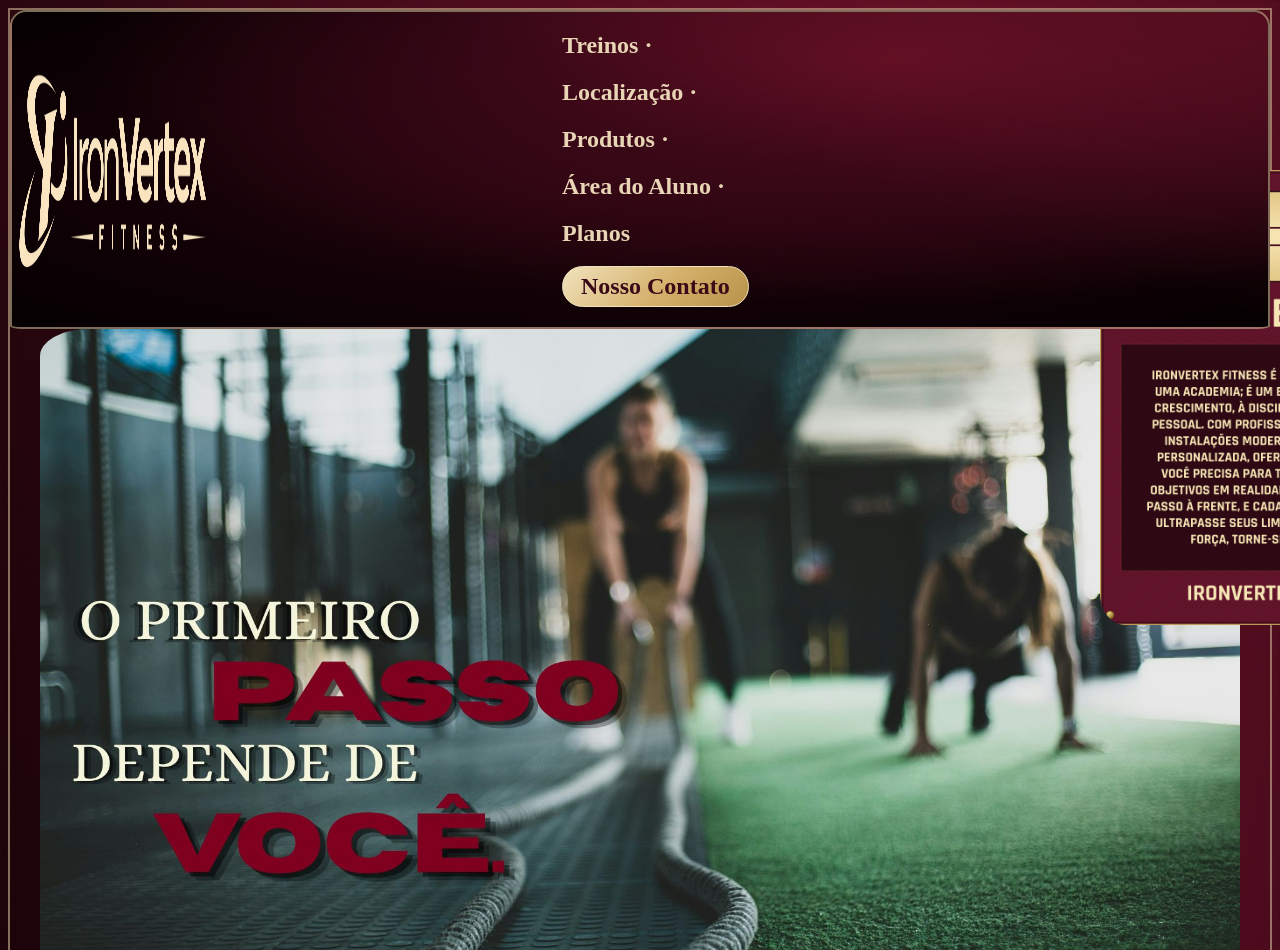
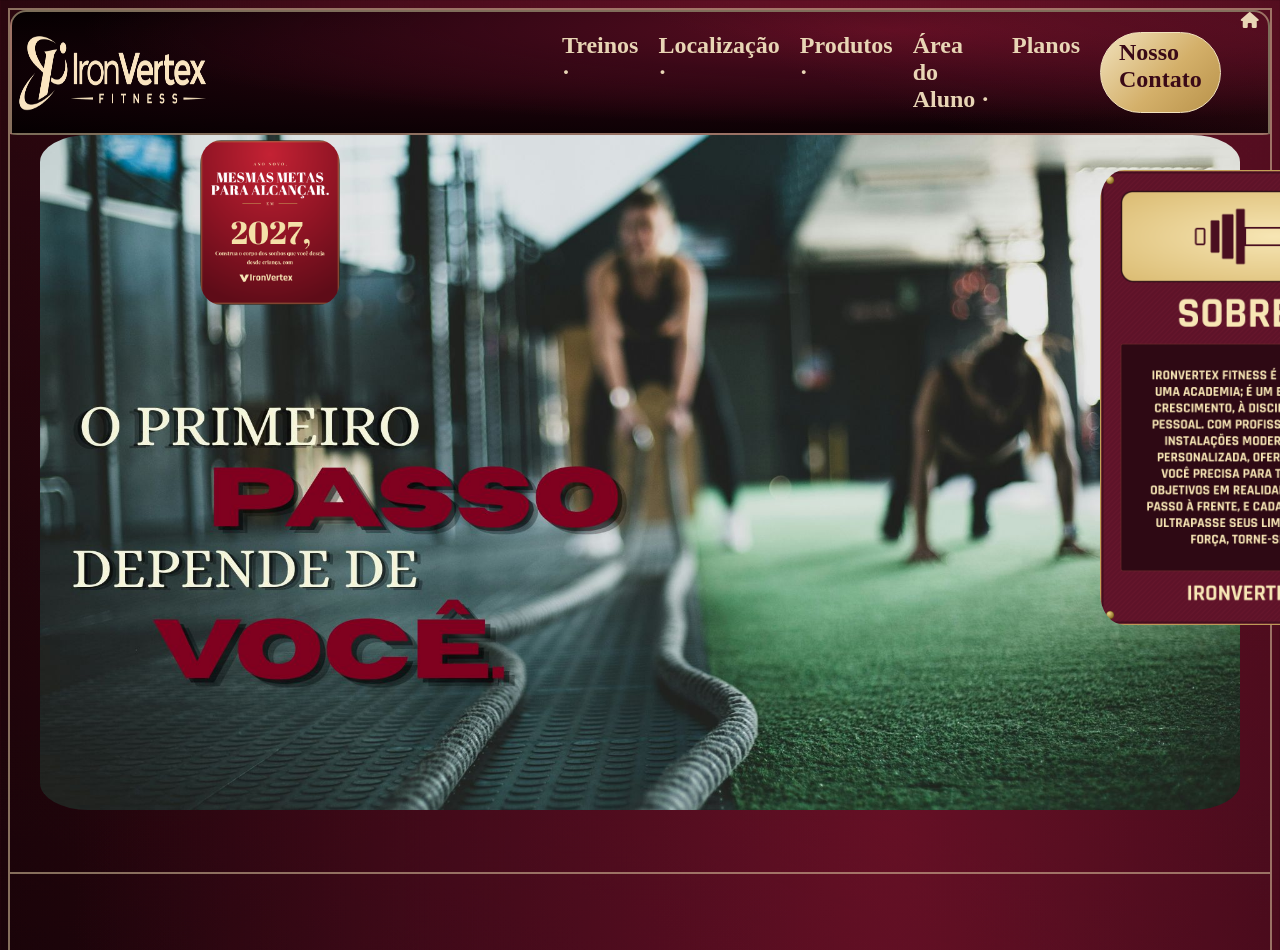
Before and after one commit to gabrielbatistasantana33-netizen/HomePage, a plain HTML site: page index.html in a window 1280 px wide. Shown: the top 950 px of the page. Drawn offline with nearby package versions, Linux system fonts and the light colour scheme; grey boxes are pictures that could not be loaded; a web font is replaced by a local one.

Commit message:
Refactoring da IronVertex

```diff
--- a/style.css
+++ b/style.css
@@ -25,10 +25,11 @@ body {
 
 #studio {
     display: flex;
+    flex-direction: row;
     gap:350px;
-     position: sticky;
+    position: sticky;
+     z-index: 1000;
     top: 0;
-    z-index: 100;
   background:
     linear-gradient(
       200deg,
@@ -62,6 +63,12 @@ body {
     color:#e8d5b5;
 }
 
+#opp {
+  display: flex;
+  flex-direction: row;
+  gap: 20px
+}
+
 #op1:hover {
     color: #ffa552;
     text-shadow: 0 0 20px rgba(255, 247, 221, 0.79);
@@ -88,12 +95,9 @@ body {
 }
 
 #db {
-  position: absolute;
-  top: 19px;
-  left: 1420px;
-  width: 35px;
-  height: 40px;
-  object-fit: contain;
+  position: static;
+  height: 100%;
+  width: 5%
 }
 
 #ctt {background: linear-gradient(135deg, #f1e2bd 0%, #d4b06a 55%, #b8924a 100%);
@@ -206,7 +210,8 @@ body {
     justify-content: center;
     border-top-right-radius: 16px;
     border-top-left-radius: 16px;
-    position: relative;
+    position: sticky;
+     z-index: 1000;
   }
   #opp {
     display: flex;
```
